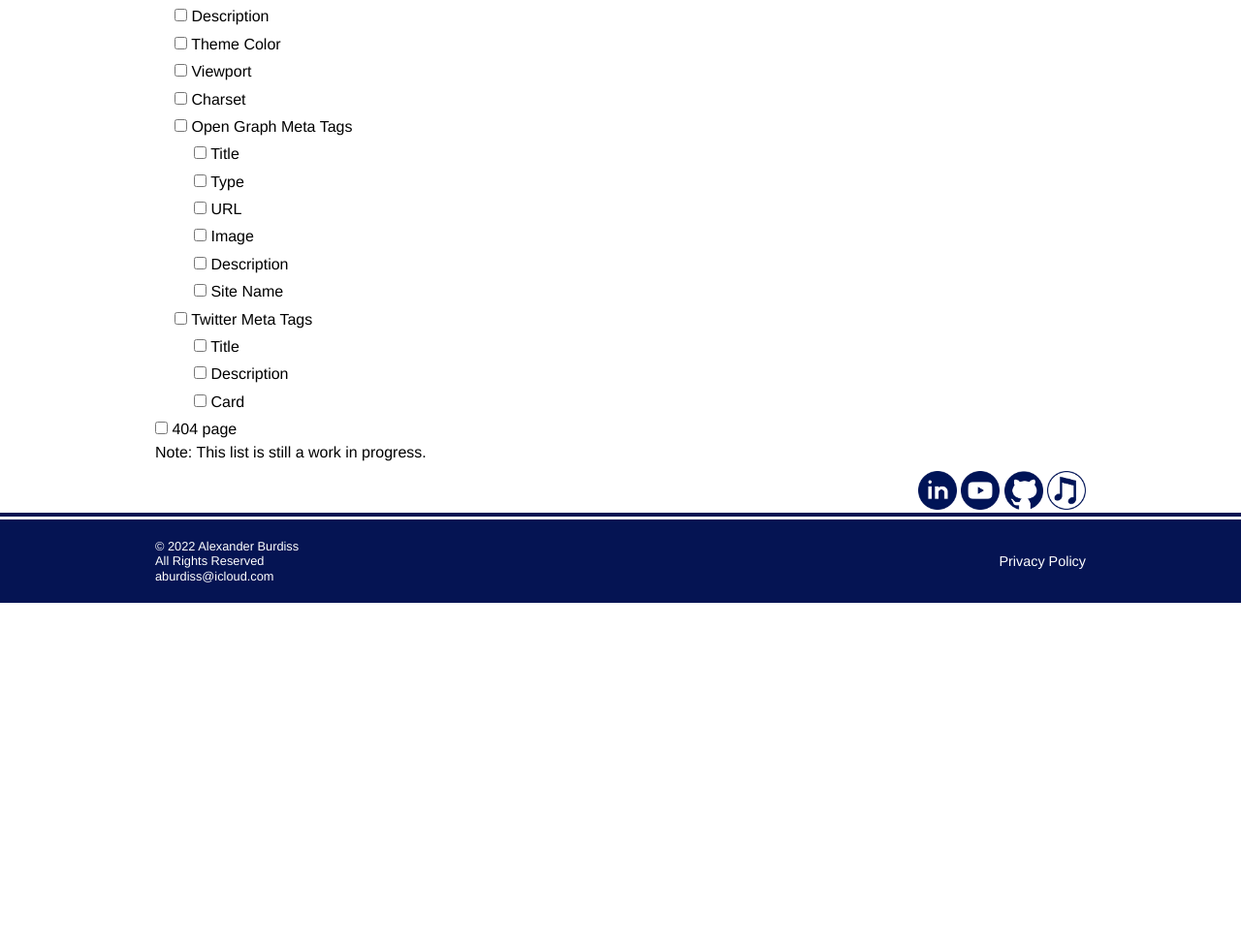
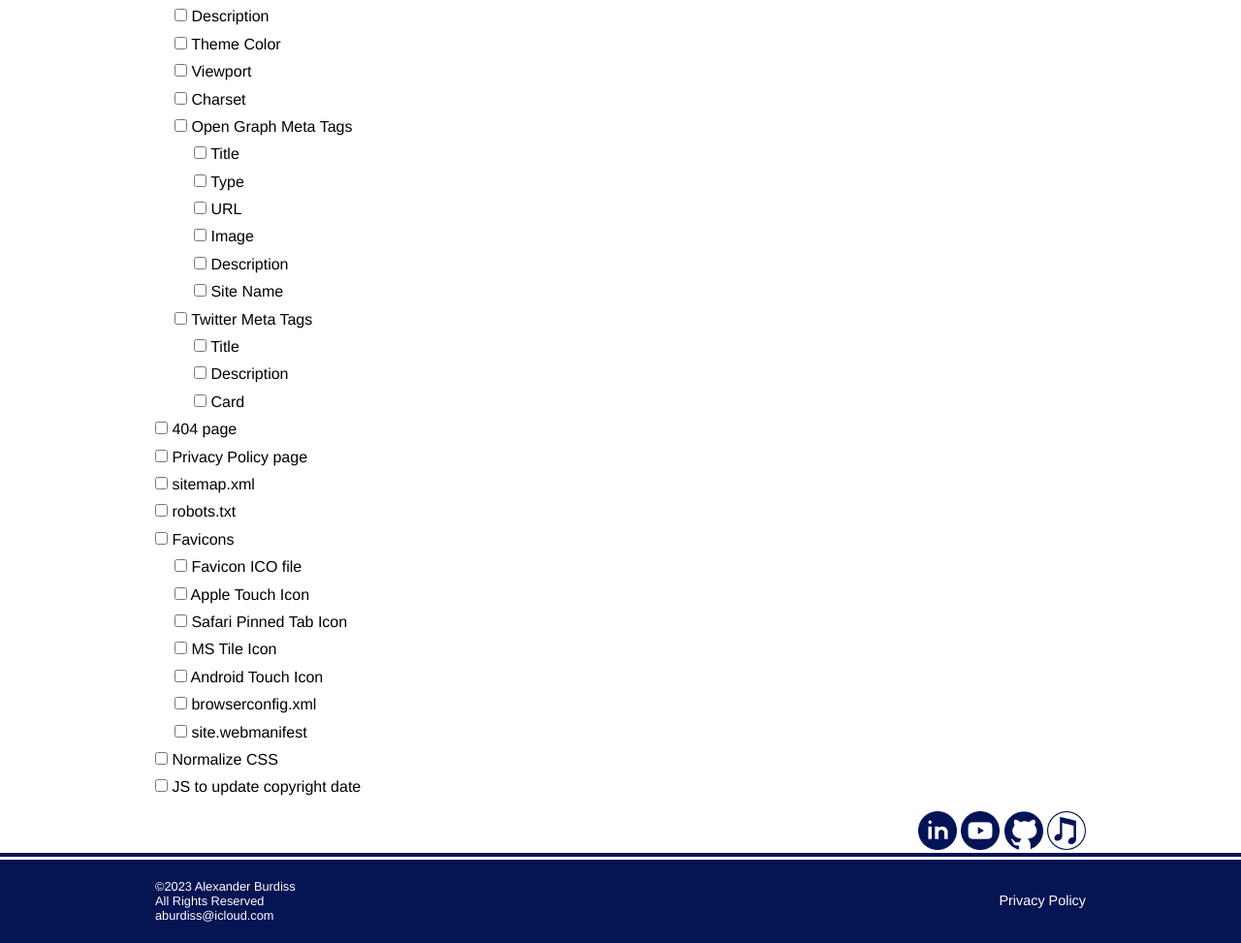
Before and after one commit to aburdiss/alexanderburdiss.com, a plain HTML site: page developer/new-site-checklist/index.html in a window 1280 px wide. Shown: the part 590-1563 px from the top of the page at 97% size. Before the commit the page ends 1212 px from the top, so only its background shows below. Drawn offline with Linux system fonts and the light colour scheme.

Commit message:
Bug Fixes:  - Update copyright date on all HTML files  - Adds JS to update copyright date  - Completes new site checklist  - Updates bundlejs to work

```diff
--- /dev/null
+++ b/assets/js/date.js
@@ -0,0 +1,3 @@
+ const year = new Date().getFullYear();
+ const copyright = document.querySelector("#date");
+ copyright.innerText = `©${year} Alexander Burdiss`;
--- a/bundle.js
+++ b/bundle.js
@@ -1,5 +1,7 @@
-// bundle.js created by bundlejs.sh v1.2.1 Sat Jun 25 19:28:50 EDT 2022
+// bundle.js created by bundlejs.sh v1.2.1 Wed Aug  2 16:48:05 EDT 2023
 // ./assets/js/footer.js
 (function assetsjsfooterjs() {const footer = document.querySelector("#footer");footer.innerHTML = `<nav class="icon-links"> <a href="https://www.linkedin.com/in/alexanderburdiss/"> <img src="/assets/images/LinkedIn.png" alt="LinkedIn" /> </a> <a href="https://www.youtube.com/channel/UCIAMLuK-dgi-rWZb4maHktw"> <img src="/assets/images/youtube.png" alt="YouTube" /> </a> <a href="https://github.com/aburdiss"> <img src="/assets/images/Github.png" alt="Github" /> </a> <a href="https://www.sheetmusicplus.com/publishers/ars-nova-press-sheet-music/3015236" > <img src="/assets/images/Music.png" alt="Sheet Music Plus" /> </a></nav><div class="inner-content"> <div class="footer-text"> <div id="date">© 2022 Alexander Burdiss</div> <div>All Rights Reserved</div> <address> <a href="mailto:aburdiss@icloud.com">aburdiss@icloud.com</a> </address> </div> <a href="/privacy-policy/">Privacy Policy</a></div>`;})();
+// ./assets/js/date.js
+(function assetsjsdatejs() { const year = new Date().getFullYear(); const copyright = document.querySelector("#date"); copyright.innerText = `©${year} Alexander Burdiss`;})();
 // ./assets/js/header.js
 (function assetsjsheaderjs() {const header = document.querySelector("#header");header.innerHTML = `<div class="inner-content"> <a class="logo" href="/"> <img src="/assets/images/logo.png" alt="Ars Nova Publishing Logo" /> <span>Alexander Burdiss</span> </a> <nav> <a href="/composer/">Composer</a> <a href="/developer/">Developer</a> <a href="/trombonist/">Trombonist</a> </nav></div>`;})();
--- a/developer/new-site-checklist/index.html
+++ b/developer/new-site-checklist/index.html
@@ -67,7 +67,7 @@
         <div class="inner-content">
           <label>
             <input type="checkbox" />
-            &lt;html&gt; has language
+            &lt;html&gt; language
           </label>
           <label>
             <input type="checkbox" id="meta-tags" />
@@ -143,16 +143,67 @@
             <input type="checkbox" />
             404 page
           </label>
+          <label>
+            <input type="checkbox" />
+            Privacy Policy page
+          </label>
+          <label>
+            <input type="checkbox" />
+            sitemap.xml
+          </label>
+          <label>
+            <input type="checkbox" />
+            robots.txt
+          </label>
+          <label>
+            <input type="checkbox" id="favicons" />
+            Favicons
+          </label>
+          <div class="sub-section favicons">
+            <label>
+              <input type="checkbox" />
+              Favicon ICO file
+            </label>
+            <label>
+              <input type="checkbox" />
+              Apple Touch Icon
+            </label>
+            <label>
+              <input type="checkbox" />
+              Safari Pinned Tab Icon
+            </label>
+            <label>
+              <input type="checkbox" />
+              MS Tile Icon
+            </label>
+            <label>
+              <input type="checkbox" />
+              Android Touch Icon
+            </label>
+            <label>
+              <input type="checkbox" />
+              browserconfig.xml
+            </label>
+            <label>
+              <input type="checkbox" />
+              site.webmanifest
+            </label>
+          </div>
+          <label>
+            <input type="checkbox" />
+            Normalize CSS
+          </label>
+          <label>
+            <input type="checkbox" />
+            JS to update copyright date
+          </label>
         </div>
-      </section>
-      <section class="inner-content">
-        Note: This list is still a work in progress.
       </section>
     </main>
     <footer id="footer">
       <div class="inner-content">
         <div class="footer-text">
-          <div id="date">©2022 Alexander Burdiss</div>
+          <div id="date">©2023 Alexander Burdiss</div>
           <div>All Rights Reserved</div>
           <address>
             <a href="mailto:aburdiss@icloud.com">aburdiss@icloud.com</a>
--- a/developer/new-site-checklist/newSiteChecklist.js
+++ b/developer/new-site-checklist/newSiteChecklist.js
@@ -1,10 +1,10 @@
 // bundle-ignore
 
-const groups = ["meta-tags", "open-graph", "twitter"];
+const groups = ['meta-tags', 'open-graph', 'twitter', 'favicons'];
 groups.forEach((group) => {
-  const meta = document.querySelector("#" + group);
-  const metaSubTags = document.querySelectorAll("." + group + " input");
-  meta.addEventListener("change", () => {
+  const meta = document.querySelector('#' + group);
+  const metaSubTags = document.querySelectorAll('.' + group + ' input');
+  meta.addEventListener('change', () => {
     metaSubTags.forEach((tag) => (tag.checked = meta.checked));
   });
 });
```
Also changed, not shown: 404.html (+1 -1 lines), composer/index.html (+1 -1 lines), developer/index.html (+1 -1 lines), index.html (+1 -1 lines), privacy-policy/index.html (+1 -1 lines), 1 other file.
